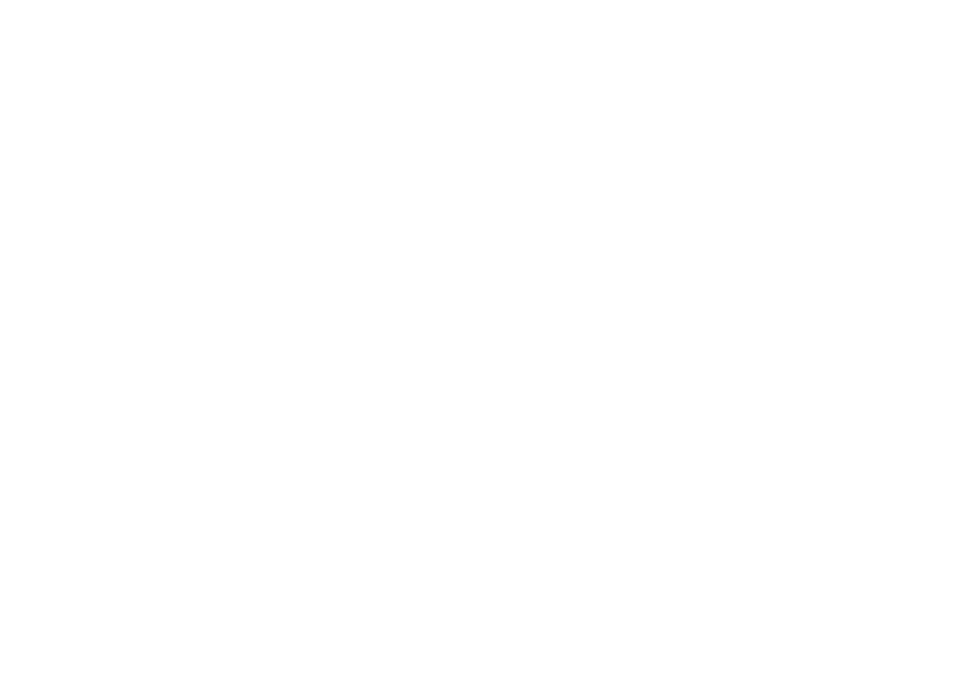
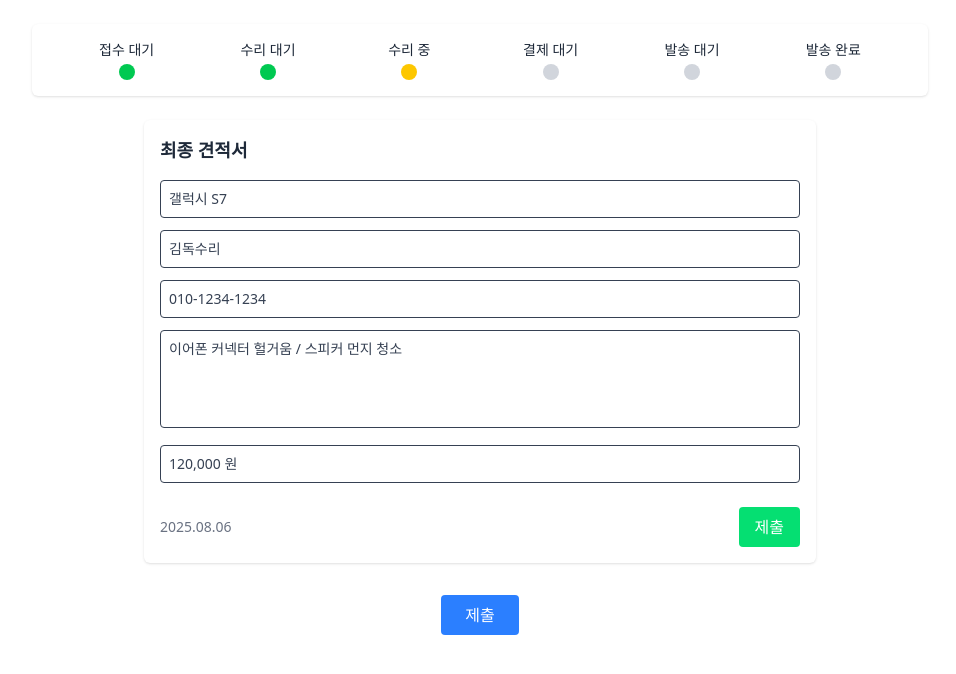
Before and after one commit to cTosMaster/Re-Pair, a React (Vite) app in the folder frontend/: page /3 in a window 1280 px wide. Before the commit this address had no page. Shown: the top 674 px of the page, without its empty margins (160-1116 px from the left). Built offline with nearby package versions, Linux system fonts and the light colour scheme.

Commit message:
파일 이동

```diff
--- a/frontend/src/App.jsx
+++ b/frontend/src/App.jsx
@@ -2,6 +2,7 @@
 import MyAsset_Button from "/src/components/MyAsset_Button";
 import PendingApprovalPage from "./pages/repairDetail/pendingApprovalPage.jsx";
 import WaitingForRepairPage from "./pages/repairDetail/WaitingForRepairPage.jsx";
+import InProgressPage from "./pages/repairDetail/InProgressPage.jsx";
 
 function App() {
 
@@ -11,6 +12,7 @@
         <Route path="/" element={<MyAsset_Button />} />
         <Route path="/1" element={<PendingApprovalPage />} />
         <Route path="/2" element={<WaitingForRepairPage />} />
+        <Route path="/3" element={<InProgressPage />} />
       </Routes>
     </BrowserRouter>
   )
--- /dev/null
+++ b/frontend/src/components/AssignedEngineerInfo.jsx
@@ -0,0 +1,25 @@
+const AssignedEngineerInfo = ({ name, phone }) => {
+
+  return (
+    <div className="bg-white p-4 rounded-md shadow w-full max-w-2xl mx-auto">
+      <h2 className="text-lg font-semibold mb-4 text-gray-800">담당 수리기사</h2>
+
+      <div className="text-sm text-gray-700 space-y-2">
+        <div className="flex items-center">
+          <span className="w-24 font-medium">이름</span>
+          <span>{name}</span>
+        </div>
+        <div className="flex items-center">
+          <span className="w-24 font-medium">연락처</span>
+          <span>{phone}</span>
+        </div>
+      </div>
+
+      <div className="mt-4 text-center text-sm text-green-600">
+        수리기사 배정이 완료되었습니다.
+      </div>
+    </div>
+  );
+};
+
+export default AssignedEngineerInfo;
--- /dev/null
+++ b/frontend/src/components/FinalEstimateForm.jsx
@@ -0,0 +1,89 @@
+import { useState, useEffect } from "react";
+
+const FinalEstimateForm = ({ initialData = {} }) => {
+  const [form, setForm] = useState({
+    product: "",
+    engineer: "",
+    phone: "",
+    content: "",
+    price: "",
+  });
+
+  // ✅ 외부에서 받은 초기 데이터 반영
+  useEffect(() => {
+    setForm({
+      product: initialData.product || "",
+      engineer: initialData.engineer || "",
+      phone: initialData.phone || "",
+      content: initialData.content || "",
+      price: initialData.price || "",
+    });
+  }, [initialData]);
+
+  const handleChange = (e) => {
+    const { name, value } = e.target;
+    setForm((prev) => ({ ...prev, [name]: value }));
+  };
+
+  return (
+    <div className="bg-white p-4 rounded-md shadow w-full max-w-2xl mx-auto">
+      <h2 className="text-lg font-semibold mb-4 text-gray-800">최종 견적서</h2>
+
+      <div className="space-y-3 text-sm text-gray-700">
+        <input
+          type="text"
+          name="product"
+          value={form.product}
+          onChange={handleChange}
+          className="w-full border rounded p-2"
+          placeholder="제품명"
+        />
+
+        <input
+          type="text"
+          name="engineer"
+          value={form.engineer}
+          onChange={handleChange}
+          className="w-full border rounded p-2"
+          placeholder="수리기사"
+        />
+
+        <input
+          type="text"
+          name="phone"
+          value={form.phone}
+          onChange={handleChange}
+          className="w-full border rounded p-2"
+          placeholder="전화번호"
+        />
+
+        <textarea
+          name="content"
+          value={form.content}
+          onChange={handleChange}
+          rows={4}
+          className="w-full border rounded p-2 resize-none"
+          placeholder="수리 내용"
+        />
+
+        <input
+          type="text"
+          name="price"
+          value={form.price}
+          onChange={handleChange}
+          className="w-full border rounded p-2"
+          placeholder="금액"
+        />
+      </div>
+
+      <div className="flex justify-between items-center mt-6">
+        <span className="text-sm text-gray-500">{initialData.date || "YYYY.MM.DD"}</span>
+        <button className="px-4 py-2 bg-green-400 text-white rounded hover:bg-green-500 transition">
+          제출
+        </button>
+      </div>
+    </div>
+  );
+};
+
+export default FinalEstimateForm;
--- /dev/null
+++ b/frontend/src/pages/repairDetail/InProgressPage.jsx
@@ -0,0 +1,61 @@
+import RepairProgress from "../../components/RepairProgress";
+import FinalEstimateForm from "../../components/FinalEstimateForm";
+import AssignedEngineerInfo from "../../components/AssignedEngineerInfo";
+import { RepairStatusMap } from "../../constants/repairStatus";
+
+function InProgressPage() {
+  const role = "CUSTOMER"; // "USER" | "CUSTOMER" | "ENGINEER"
+  const statusCode = "IN_PROGRESS";
+  const step = RepairStatusMap[statusCode];
+
+  const isUser = role === "USER";
+  const isAfterInProgress = step > RepairStatusMap.IN_PROGRESS;
+
+  // 🧪 더미 데이터 예시 (읽기 전용 모드에서 사용 가능)
+  const finalEstimateDummyData = {
+    product: "갤럭시 S7",
+    engineer: "김독수리",
+    phone: "010-1234-1234",
+    content: "이어폰 커넥터 헐거움 / 스피커 먼지 청소",
+    price: "120,000 원",
+    date: "2025.08.06",
+  };
+
+  const handleSubmit = () => {
+    console.log("최종 견적서 제출됨 (UI Only)");
+  };
+
+  return (
+    <div className="p-6 space-y-6">
+      <RepairProgress statusCode={statusCode} />
+
+      {isUser && !isAfterInProgress ? (
+        <div className="text-center text-gray-600 mt-8 space-y-4">
+          <div>
+            현재 고객님의 물품을 수리 중입니다.
+            <br />
+            잠시만 기다려 주세요.
+          </div>
+          <AssignedEngineerInfo name="김진수" phone="010-1234-5678" />
+        </div>
+      ) : (
+        <>
+          <FinalEstimateForm initialData={finalEstimateDummyData} />
+
+          {!isAfterInProgress && (
+            <div>
+              <button
+                onClick={handleSubmit}
+                className="block w-fit mx-auto mt-8 px-6 py-2 bg-blue-500 text-white rounded hover:bg-blue-600 transition"
+              >
+                제출
+              </button>
+            </div>
+          )}
+        </>
+      )}
+    </div>
+  );
+}
+
+export default InProgressPage;
--- a/frontend/src/pages/repairDetail/WaitingForRepairPage.jsx
+++ b/frontend/src/pages/repairDetail/WaitingForRepairPage.jsx
@@ -1,6 +1,7 @@
 import { useState } from "react";
 import RepairProgress from "../../components/RepairProgress";
 import FirstEstimateForm from "../../components/FirstEstimateForm";
+import AssignedEngineerInfo from "../../components/AssignedEngineerInfo";
 import { RepairStatusMap } from "../../constants/repairStatus";
 
 function WaitingForRepairPage() {
@@ -28,17 +29,18 @@
 
   return (
     <div className="p-6 space-y-6">
-      <h2 className="text-xl font-bold">수리 대기</h2>
-
       {/* ✅ Stepper는 항상 표시 */}
       <RepairProgress statusCode={statusCode} />
 
       {/* ✅ USER: 메시지만 표시 */}
       {isUser && !isBeyondWaiting ? (
-        <div className="text-center text-gray-600 mt-8">
-          현재 고객님의 물품의 1차 견적을 작성중입니다.
-          <br />
-          추가로 수리기사와 유선 상담이 있을 예정입니다.
+        <div className="text-center text-gray-600 mt-8 space-y-4">
+          <div>
+            현재 고객님의 물품의 1차 견적을 작성중입니다.
+            <br />
+            추가로 수리기사와 유선 상담이 있을 예정입니다.
+          </div>
+          <AssignedEngineerInfo name="김진수" phone="010-1234-5678" />
         </div>
       ) : (
         <>
```
